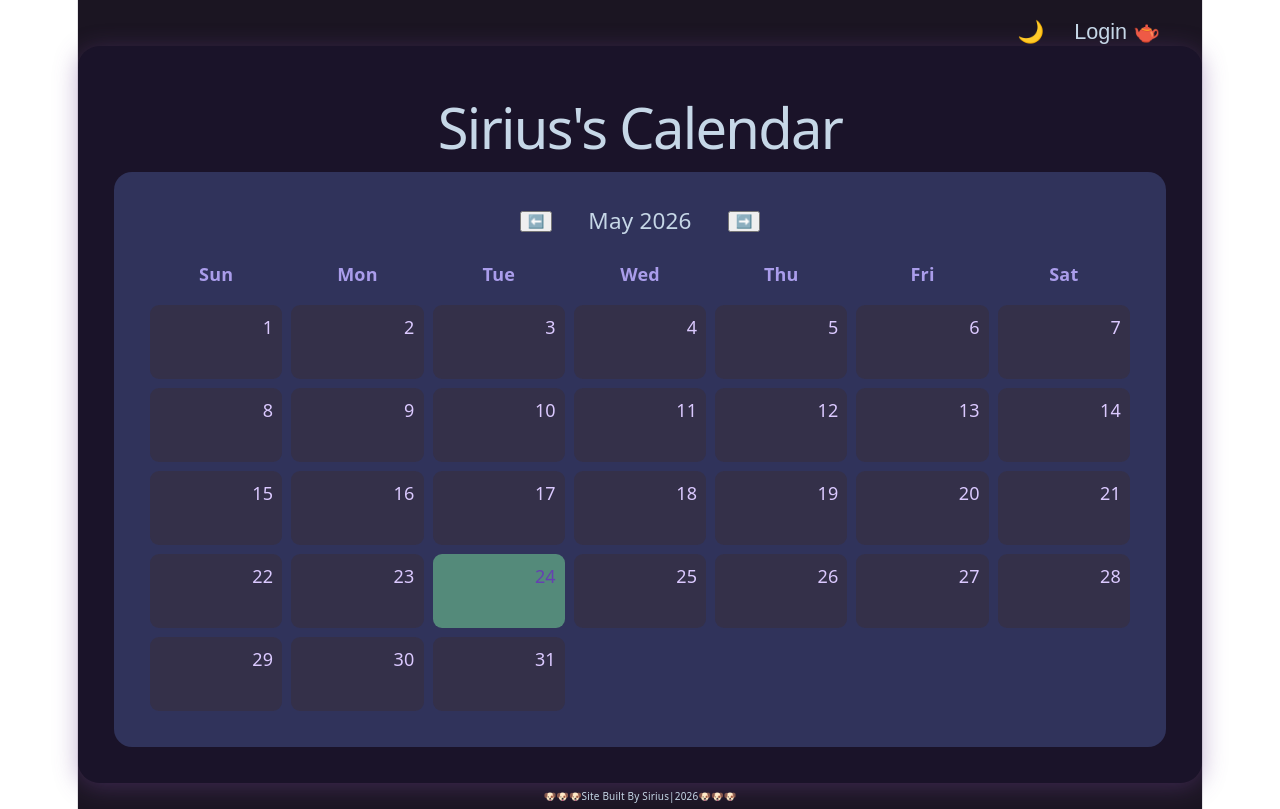
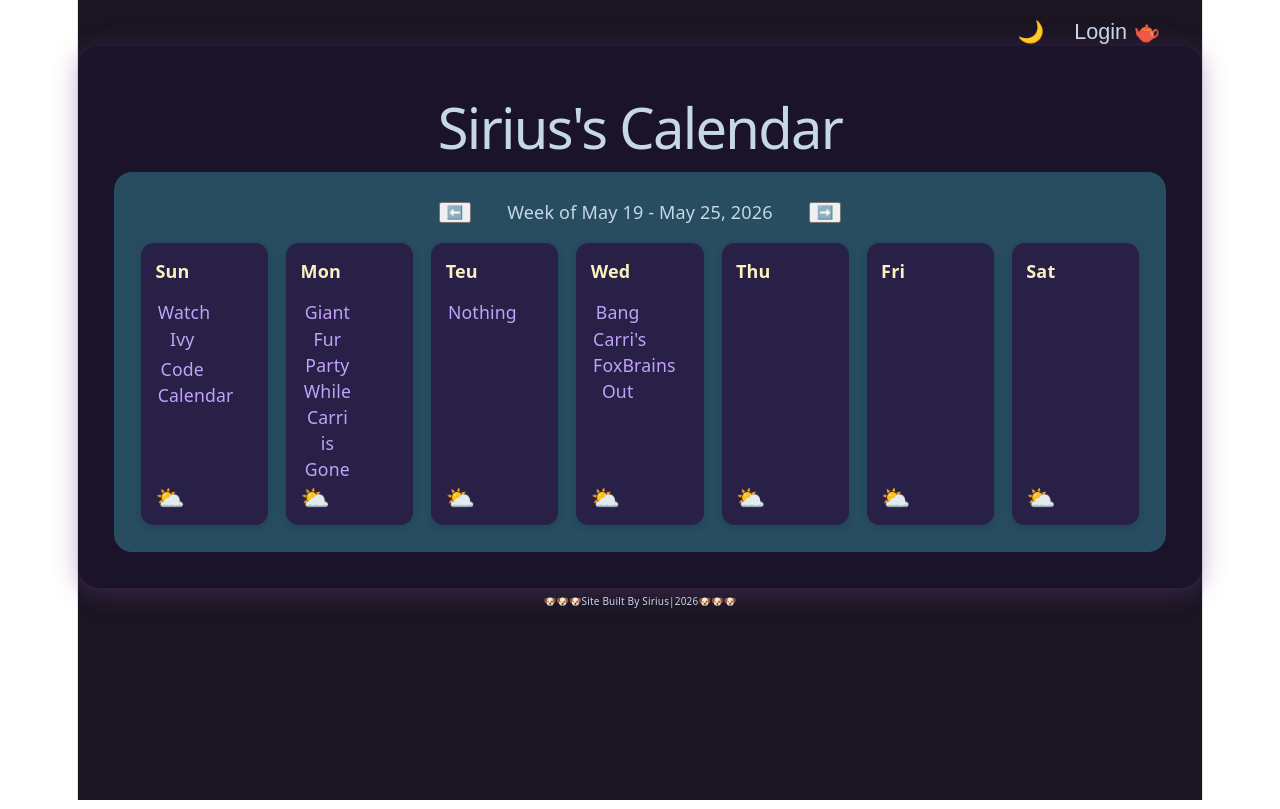
Before and after one commit to poisonpsychicghost-hue/Vue-Calendar-Project, a Vue app: page / in a window 1280 px wide. Built offline with nearby package versions, Linux system fonts and the light colour scheme.

Commit message:
Setup Weekly Views Basic Layout with Placeholder Designs. Added Placeholder in MonthlyViews.

```diff
--- a/src/components/CalendarView.vue
+++ b/src/components/CalendarView.vue
@@ -1,12 +1,14 @@
 <script setup>
 import { ref } from 'vue'
 import MonthlyView from './MonthlyView.vue'
+import WeeklyView from './WeeklyView.vue';
 
 const props = defineProps(['theme'])
 </script>
 
 <template>
     <div>
-        <MonthlyView :theme="theme" />
+       <!-- <MonthlyView :theme="theme" /> -->
+        <WeeklyView  />
     </div>
 </template>
--- a/src/components/MonthlyView.vue
+++ b/src/components/MonthlyView.vue
@@ -4,6 +4,9 @@ import { ref } from 'vue'
 const props = defineProps(['theme'])
 const monthName = ref('May')
 const year = ref(2026)
+// const firstDay = new Date(year.value, monthIndex, 1)
+// const firstWeekday = firstDay.getDay() // 0 (Sun) to 6 (Sat)
+// Add empty slots to `days` before filling real days
 
 //Dummy Placeholders — Replace with API Calendar Logic Later
 const weekdays = ['Sun', 'Mon', 'Tue', 'Wed', 'Thu', 'Fri', 'Sat']
@@ -57,6 +60,17 @@ function nextMonth() {
 
         <!-- Month Year Nav Controls-->
         <header :class="['month-header', theme]">
+            <!--
+            ***Un-comment out after wiring to Date API***
+            <select v-model="selectedYear" class="yearselect">
+                <option
+                v-for="optionYear in yearOptions"
+                :key="optionYear"
+                :value="optionYear">
+                {{ optionYear }}
+            </option>
+            </select>
+            -->
             <button @click="prevMonth">⬅️</button>
             <span>{{ monthName }} {{ year }}</span>
             <button @click="nextMonth">➡️</button>
@@ -148,5 +162,14 @@ function nextMonth() {
     color: #3f0c6c;
     font-size: 1rem;
 }
+.year-select {
+  margin-left: 1rem;
+  padding: 0.2rem 0.5rem;
+  font-size: 1rem;
+  border-radius: 0.4rem;
+  border: 1px solid #aaa;
+  background: #232249;
+  color: #f9f9f9;
+}
 
 </style>
--- a/src/components/WeeklyView.vue
+++ b/src/components/WeeklyView.vue
@@ -1,5 +1,105 @@
 <template>
-    <div>
-        Dummy
+    <div class="weekly-view">
+        <!-- Week/Month/Year, with nav (add prev/next week buttons as needed) -->
+        <header class="week-header">
+            <button @click="prevWeek">⬅️</button>
+            <span>Week of {{ weekLabel }}</span>
+            <button @click="nextWeek">➡️</button>
+            <!--Add in DropDown Menu with Week Select Choices By Year/Mo-->
+        </header>
+        <div class="week-grid">
+
+            <div class="week-day" v-for="day in weekDays" :key="day.date">
+
+                <div class="date-label">
+                    <span>{{ day.dayName }}</span>
+                </div>
+                <!--Top Three TODOS-->
+                <ul class="todo-list">
+                    <li v-for="todo in day.todos.slice(0,3)" :key="todo.id">{{ todo.title }}</li>
+                </ul>
+                <!-- Weather Banner/Icons -->
+                 <div class="weather-banner">⛅️</div>
+            </div>
+        </div>
     </div>
 </template>
+
+<script setup>
+import { ref } from 'vue'
+
+//Placeholder Weekdays...
+const weekLabel = ref('May 19 - May 25, 2026');
+const weekDays = [
+    {dayName: 'Sun', displayDate: '19', date: '2026-05-19', todos: [{title: 'Watch Ivy'}, {title: 'Code Calendar'}], weather: null},
+    {dayName: 'Mon', displayDate: '20', date: '2026-05-20', todos: [{title: 'Giant Fur Party While Carri is Gone'}], weather: null},
+    {dayName: 'Teu', displayDate: '21', date: '2026-05-21', todos: [{title:'Nothing'}], weather: null},
+    {dayName: 'Wed', displayDate: '22', date: '2026-05-22', todos: [{title: "Bang Carri's FoxBrains Out"}], weather: null},
+    {dayName: 'Thu', displayDate: '23', date: '2026-05-23', todos: [], weather: null},
+    {dayName: 'Fri', displayDate: '24', date: '2026-05-24', todos: [], weather: null},
+    {dayName: 'Sat', displayDate: '25', date: '2026-05-25', todos: [], weather: null}
+];
+
+
+//Dummy Functions for Now
+function prevWeek() {
+
+}
+
+function nextWeek() {
+
+}
+
+</script>
+
+<style scoped>
+.weekly-view {
+  background: var(--main-bg, #284c60);
+  border-radius: 1rem;
+  padding: 1.5rem;
+}
+.week-header {
+  display: flex;
+  justify-content: center;
+  align-items: center;
+  gap: 2rem;
+  margin-bottom: 1rem;
+}
+.week-grid {
+  display: grid;
+  grid-template-columns: repeat(7, 1fr);
+  gap: 1rem;
+}
+.week-day {
+  background: #282046;
+  color: #c0a3f9;
+  min-height: 120px;
+  border-radius: 0.7rem;
+  padding: 0.8rem;
+  box-shadow: 0 2px 8px #0002;
+  display: flex;
+  flex-direction: column;
+  align-items: flex-start;
+}
+.date-label {
+  font-weight: bold;
+  margin-bottom: 0.5rem;
+  color: #f9f1be;
+}
+.todo-list {
+  margin: 0.25rem 0 0 0;
+  padding: 0;
+  list-style: none;
+  font-size: 0.98rem;
+}
+li {
+    max-width: 50%;
+    padding: .1275rem;
+    text-overflow: clip;
+
+}
+.weather-banner {
+  margin-top: auto;
+  font-size: 1.3rem;
+}
+</style>
```
